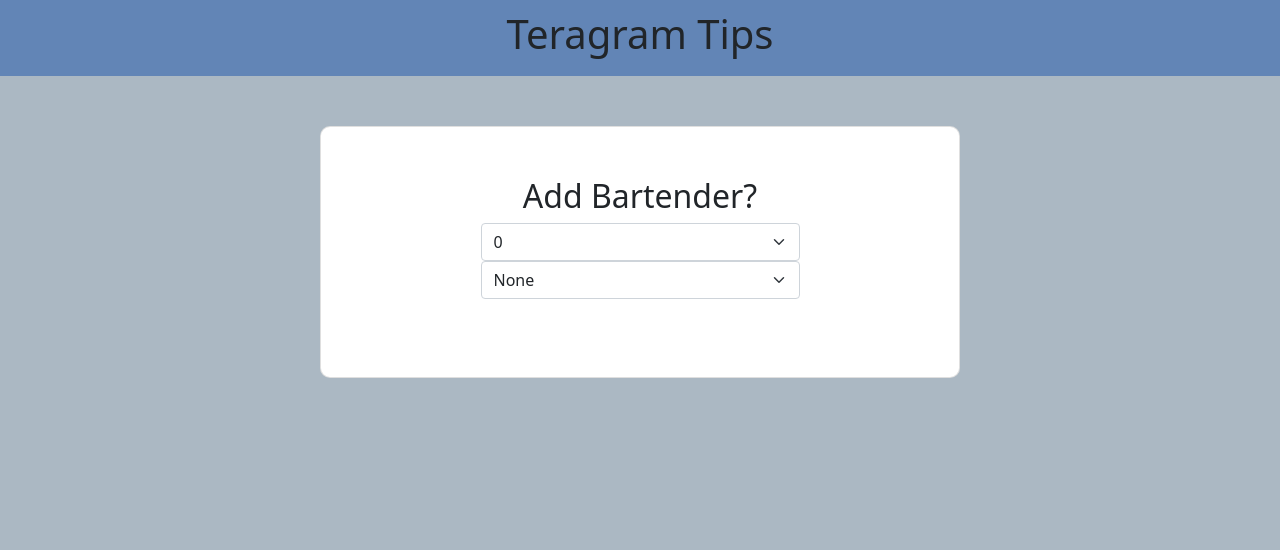
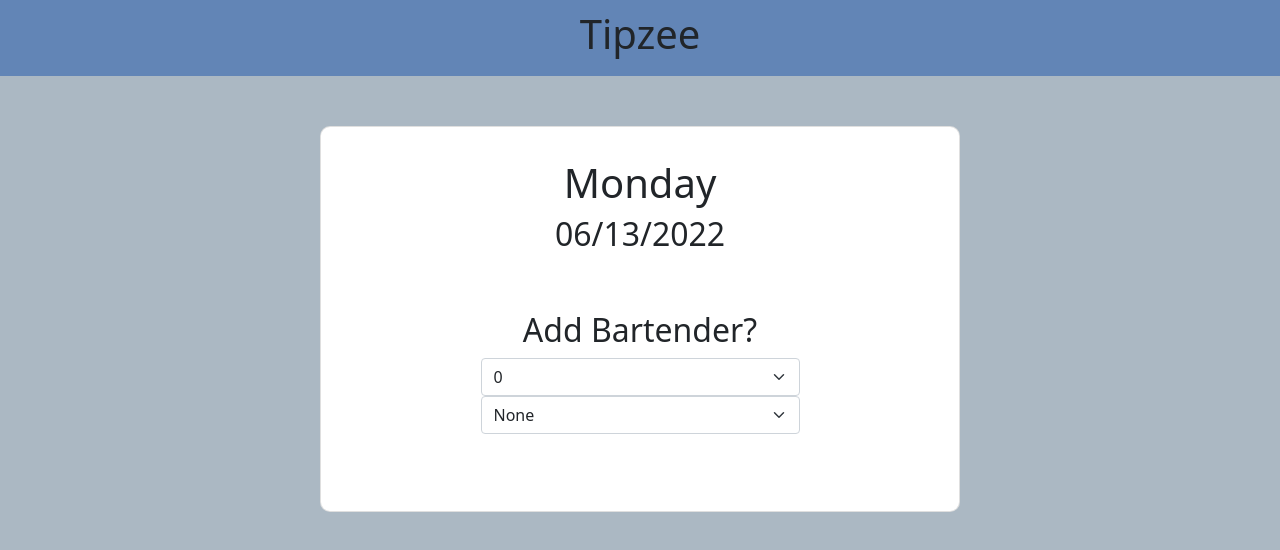
Before and after one commit to afrochef22/tipzee, a React (Create React App) app: page / in a window 1280 px wide. Shown: the top 550 px of the page. Built offline with nearby package versions, Linux system fonts and the light colour scheme.

Commit message:
date component

```diff
--- a/src/App.js
+++ b/src/App.js
@@ -1,8 +1,8 @@
 import React, { Component, useState } from "react";
+import "./index.css";
 import Header from "./components/Header";
 import TipsForm from "./components/TipForm";
 import TipBreakDown from "./components/TipBreakDown";
-import "./index.css";
 
 const App = () => {
 	const enteredTips = {
@@ -60,7 +60,6 @@ const App = () => {
 		setNumberOfBartenders(numOfBartenders);
 	};
 
-	{
 	return (
 		<React.Fragment>
 			{totalTipsCollected < 1 ? (
@@ -80,7 +79,6 @@ const App = () => {
 			)}
 		</React.Fragment>
 	);
-	}
 };
 // test
 export default App;
--- /dev/null
+++ b/src/components/CurrentDate.css
@@ -0,0 +1,5 @@
+.center {
+	text-align: center;
+	margin: auto;
+	padding-top: 5%;
+}
--- /dev/null
+++ b/src/components/CurrentDate.js
@@ -0,0 +1,45 @@
+import React from "react";
+import "./CurrentDate.css";
+
+function DayOfTheWeek(day) {
+	switch (day) {
+		case 0:
+			day = "Sunday";
+			break;
+		case 1:
+			day = "Monday";
+			break;
+		case 2:
+			day = "Tuesday";
+			break;
+		case 3:
+			day = "Wednesday";
+			break;
+		case 4:
+			day = "Thursday";
+			break;
+		case 5:
+			day = "Friday";
+			break;
+		case 6:
+			day = "Saturday";
+			break;
+	}
+	return day;
+}
+
+function CurrentDate() {
+	let newDate = new Date();
+	let date = newDate.getDate();
+	let month = newDate.getMonth() + 1;
+	let year = newDate.getFullYear();
+	const day = newDate.getDay();
+	return (
+		<div className="center">
+			<h1>{DayOfTheWeek(day)}</h1>
+			<h2>{`${month < 10 ? `0${month}` : `${month}`}/${date}/${year}`}</h2>
+		</div>
+	);
+}
+
+export default CurrentDate;
--- a/src/components/Header.js
+++ b/src/components/Header.js
@@ -1,11 +1,11 @@
-import "./Header.css"
+import "./Header.css";
 
 function Header() {
-  return (
-    <div className="App">
-    <h1>Teragram Tips</h1>
-   </div>
-  )
+	return (
+		<div className="App">
+			<h1>Tipzee</h1>
+		</div>
+	);
 }
 
 export default Header;
--- a/src/components/TipForm.js
+++ b/src/components/TipForm.js
@@ -1,5 +1,6 @@
 import React, { useState } from "react";
 import { Form, Col, FormGroup, Input, Label, Button, Card } from "reactstrap";
+import CurrentDate from "./CurrentDate";
 import "./TipForm.css";
 import "../index.css";
 import "bootstrap/dist/css/bootstrap.min.css";
@@ -40,12 +41,10 @@ const TipsForm = (props) => {
 		<div className="bg1 height100">
 			{numberOfBartenders < 1 ? (
 				<Card className="card-container">
+					<CurrentDate />
 					<Form className="row-content card-container" onSubmit={submitHandler}>
 						<FormGroup sm={4}>
 							<h2 for="exampleSelect">Add Bartender?</h2>
-
-
-
 
 							<Input
 								id="exampleSelect"
@@ -66,15 +65,11 @@ const TipsForm = (props) => {
 								<option>10</option>
 							</Input>
 
-							<Input
-									id=""
-									type="select"
-									>
-									{props.tips.bartenderPosition
-								.map((bartender, i) => (
+							<Input id="" type="select">
+								{props.tips.bartenderPosition.map((bartender, i) => (
 									<option>{bartender.bar}</option>
-									))}
-									</Input>
+								))}
+							</Input>
 						</FormGroup>
 					</Form>
 				</Card>
@@ -87,7 +82,6 @@ const TipsForm = (props) => {
 								.slice(0, numberOfBartenders)
 								.map((bartender, i) => (
 									<FormGroup row key={i}>
-
 										<Label sm={4}>{bartender.bar}</Label>
 										<Col sm={8}>
 											<Input
```
Lines whose indentation alone changed are shown as unchanged.
